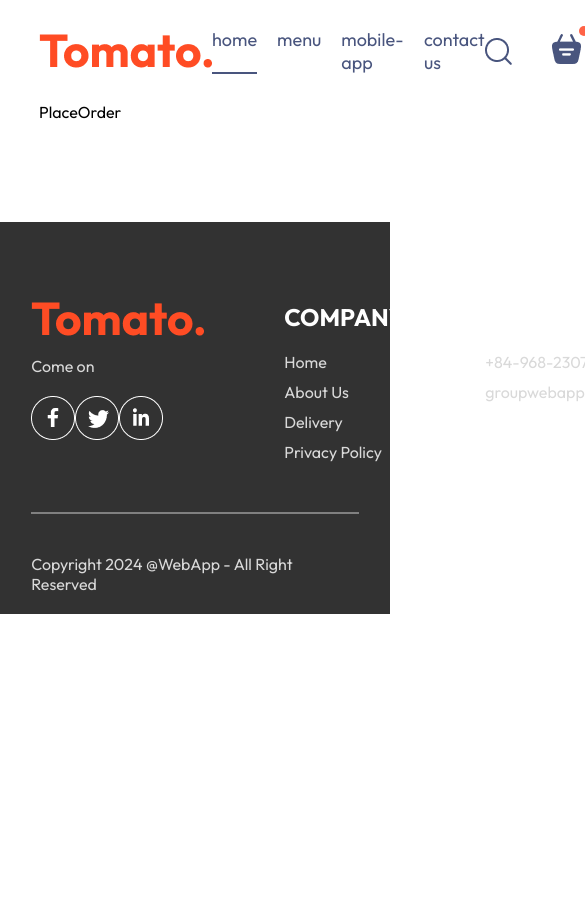
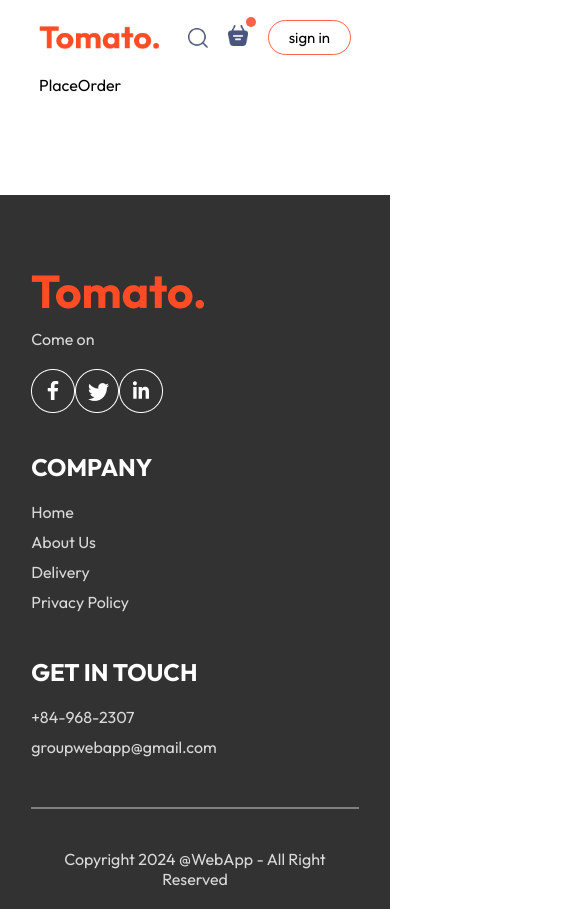
Before and after one commit to HuyNguyen2305/food-del, a React (Vite) app in the folder frontend/: page /order in a window 390 px wide. Shown: the top 909 px of the page, 585 px wide, since content can reach past the window. Before the commit the page ends 844 px from the top, so only its background shows below. Built offline with nearby package versions, Linux system fonts and the light colour scheme.

Commit message:
update 4:21 241210

```diff
--- a/frontend/src/App.jsx
+++ b/frontend/src/App.jsx
@@ -1,16 +1,21 @@
-import React from 'react';
+import React, { useState } from 'react';
 import Navbar from './components/Navbar/Navbar';
 import { Route, Routes } from 'react-router-dom';
 import Home from './pages/Home/Home';
 import Cart from './pages/Cart/Cart';
 import PlaceOrder from './pages/PlaceOrder/PlaceOrder';
 import Footer from './components/Footer/Footer';
+import LoginPopup from './components/LoginPopup/LoginPopup';
 
 const App = () => {
+
+  const [showLogin, setShowLogin] = useState(false)
+
   return (
     <>
+    {showLogin?<LoginPopup setShowLogin={setShowLogin}/>:<></>}
     <div className='app'>
-      <Navbar/>
+      <Navbar setShowLogin={setShowLogin}/>
       <Routes>
         <Route path='/' element={<Home/>} />
         <Route path='/cart' element={<Cart/>} />
--- a/frontend/src/components/ExploreMenu/ExploreMenu.css
+++ b/frontend/src/components/ExploreMenu/ExploreMenu.css
@@ -47,3 +47,9 @@
     border: 4px solid tomato;
     padding: 2px;
 }
+@media (max-width: 1050px){
+    .explore-menu-text{
+        max-width: 100%;
+        font-size: 40px;
+    }
+}
--- a/frontend/src/components/Footer/Footer.css
+++ b/frontend/src/components/Footer/Footer.css
@@ -40,3 +40,13 @@
     background-color: grey;
     border: none;
 }
+@media (max-width: 750px){
+    .footer-content{
+        display: flex;
+        flex-direction: column;
+        gap: 35px;
+    }
+    .footer-copyright{
+        text-align: center;
+    }
+}
--- a/frontend/src/components/Header/Header.css
+++ b/frontend/src/components/Header/Header.css
@@ -38,3 +38,21 @@
     font-size: max(1vw, 13px);
     border-radius: 50px;
 }
+
+@media (max-width: 1050px){
+    .header-contents{
+        max-width: 45%;
+    }
+}
+
+@media (max-width: 750px){
+    .header-contents{
+        max-width: 65%;
+    }
+    .header-contents p{
+        display: none;
+    }
+    .header-contents button{
+        padding: 2vw 4vw;
+    }
+}
--- /dev/null
+++ b/frontend/src/components/LoginPopup/LoginPopup.css
@@ -0,0 +1,65 @@
+.login-popup{
+    position: absolute;
+    z-index: 1;
+    width: 100%;
+    height: 100%;
+    background-color: #00000090;
+    display: grid;
+}
+.login-popup-container{
+    place-self: center;
+    width: max(23vw,33px);
+    color: #808080;
+    background-color: white;
+    display: flex;
+    flex-direction: column;
+    gap: 25px;
+    padding: 25px 30px;
+    border-radius: 8px;
+    font-size: 14px;
+    animation: fadeIn 0.5s;
+}
+.login-popup-title{
+    display: flex;
+    justify-content: space-between;
+    align-items: center;
+    color: black;
+}
+.login-popup-title img{
+    width: 16px;
+    cursor: pointer;
+}
+.login-popup-input{
+    display: flex;
+    flex-direction: column;
+    gap: 20px;
+}
+.login-popup-input input{
+    outline: none;
+    border: 1px solid #c9c9c9;
+    padding: 10px;
+    border-radius: 4px;
+}
+.login-popup-container button{
+    border: none;
+    padding: 10px;
+    border-radius: 4px;
+    color: white;
+    background-color: tomato;
+    font-size: 15px;
+    cursor: pointer;
+}
+.login-popup-condition{
+    display: flex;
+    align-items: start;
+    gap: 8px;
+    margin-top: -15px;
+}
+.login-popup-condition input{
+    margin-top: 5px;
+}
+.login-popup p span{
+    color: tomato;
+    font-weight: 500;
+    cursor: pointer;
+}
--- /dev/null
+++ b/frontend/src/components/LoginPopup/LoginPopup.jsx
@@ -0,0 +1,36 @@
+import React, { useState } from 'react'
+import './LoginPopup.css'
+import { assets } from '../../assets/assets'
+
+const LoginPopup = ({setShowLogin}) => {
+
+    const [currState, setCurrState] =useState("Sign up")
+
+  return (
+    <div className='login-popup'>
+        <form className="login-popup-container">
+            <div className="login-popup-title">
+                <h2>{currState}</h2>
+                <img onClick={()=>setShowLogin(false)} src={assets.cross_icon} alt="" />
+            </div>
+            <div className="login-popup-input">
+                {currState==="Login"?<></>:<input type='text' placeholder='Your name' required />}
+                <input type='email' placeholder='Your email' required />
+                <input type='password' placeholder='Your password' required />
+            </div>
+            <button>{currState==="Sign up"?"Create account":"Login"}</button>
+            <div className="login-popup-condition">
+                <input type="checkbox" required />
+                <p>I agree the terms of use and private policy</p>
+            </div>
+            {currState==="Login"
+            ?<p>Create Account <span onClick={()=>setCurrState("Sign up")}>Click here</span></p>
+            :<p>Already have an account? <span onClick={()=>setCurrState("Login")}>Login here</span></p>
+            }
+        </form>
+
+    </div>
+  )
+}
+
+export default LoginPopup
--- a/frontend/src/components/Navbar/Navbar.css
+++ b/frontend/src/components/Navbar/Navbar.css
@@ -60,3 +60,47 @@
     top: -8px;
     right: -8px;
 }
+@media (max-width: 1050px){
+    .navbar .logo{
+        width: 140px;
+    }
+    .navbar-menu{
+        gap: 20px;
+        font-size: 17px;
+    }
+    .navbar-right{
+        gap: 30px;
+    }
+    .navbar-right img{
+        width: 22px;
+    }
+    .navbar-right button{
+        padding: 8px 25px;
+    }
+}
+
+@media (max-width: 900px){
+    .navbar .logo{
+        width: 120px;
+    }
+    .navbar-menu{
+        gap: 15px;
+        font-size: 16px;
+    }
+    .navbar-right{
+        gap: 20px;
+    }
+    .navbar-right img{
+        width: 20px;
+    }
+    .navbar-right button{
+        padding: 7px 20px;
+        font-size: 15px;
+    }
+}
+
+@media (max-width: 750px){
+    .navbar-menu{
+        display: none;
+    }
+}
--- a/frontend/src/components/Navbar/Navbar.jsx
+++ b/frontend/src/components/Navbar/Navbar.jsx
@@ -1,8 +1,9 @@
 import React, { useState } from 'react'
 import './Navbar.css'
 import { assets } from '../../assets/assets'
+import { Link } from 'react-router-dom';
 
-const Navbar = () => {
+const Navbar = ({setShowLogin}) => {
 
     const [menu,setMenu] = useState("home");
 
@@ -10,10 +11,10 @@
     <div className='navbar'>
         <img src={assets.logo} alt="" className="logo" />
         <ul className='navbar-menu'>
-            <li onClick={()=>setMenu("home")} className={menu==="home"?"active":""}>home</li>
-            <li onClick={()=>setMenu("menu")} className={menu==="menu"?"active":""}>menu</li>
-            <li onClick={()=>setMenu("mobile-app")} className={menu==="mobile-app"?"active":""}>mobile-app</li>
-            <li onClick={()=>setMenu("contact-us")} className={menu==="contact-us"?"active":""}>contact us</li>
+            <Link to='/' onClick={()=>setMenu("home")} className={menu==="home"?"active":""}>home</Link>
+            <a href="#explore-menu" onClick={()=>setMenu("menu")} className={menu==="menu"?"active":""}>menu</a>
+            <a href='#app-download' onClick={()=>setMenu("mobile-app")} className={menu==="mobile-app"?"active":""}>mobile-app</a>
+            <a href='#footer' onClick={()=>setMenu("contact-us")} className={menu==="contact-us"?"active":""}>contact us</a>
         </ul>
         <div className='navbar-right'>
             <img src={ assets.search_icon} alt="" />
@@ -21,7 +22,7 @@
                 <img src={assets.basket_icon} alt="" />
                 <div className='dot'></div>
             </div>
-            <button>sign in</button>
+            <button onClick={()=>setShowLogin(true)}>sign in</button>
         </div>
     </div>
   )
--- a/frontend/src/index.css
+++ b/frontend/src/index.css
@@ -4,6 +4,7 @@
   margin: 0;
   box-sizing: border-box;
   font-family: Outfit;
+  scroll-behavior: smooth;
 }
 
 body {
--- a/frontend/src/pages/Cart/Cart.jsx
+++ b/frontend/src/pages/Cart/Cart.jsx
@@ -1,9 +1,26 @@
-import React from 'react'
+import React, { useContext } from 'react'
 import './Cart.css';
+import { StoreContext } from '../../context/StoreContext';
 
 const Cart = () => {
+
+  const {cartItem, food_list, removeFromCart} = useContext(StoreContext);
+
   return (
-    <div>Cart</div>
+    <div className='cart'>
+      <div className="cart-items">
+        <div className="cart-items-title">
+          <p>Items</p>
+          <p>Title</p>
+          <p>Price</p>
+          <p>Quantity</p>
+          <p>Total</p>
+          <p>Remove</p>
+        </div>
+        <br />
+        <hr />
+      </div>
+    </div>
   )
 }
 
```
